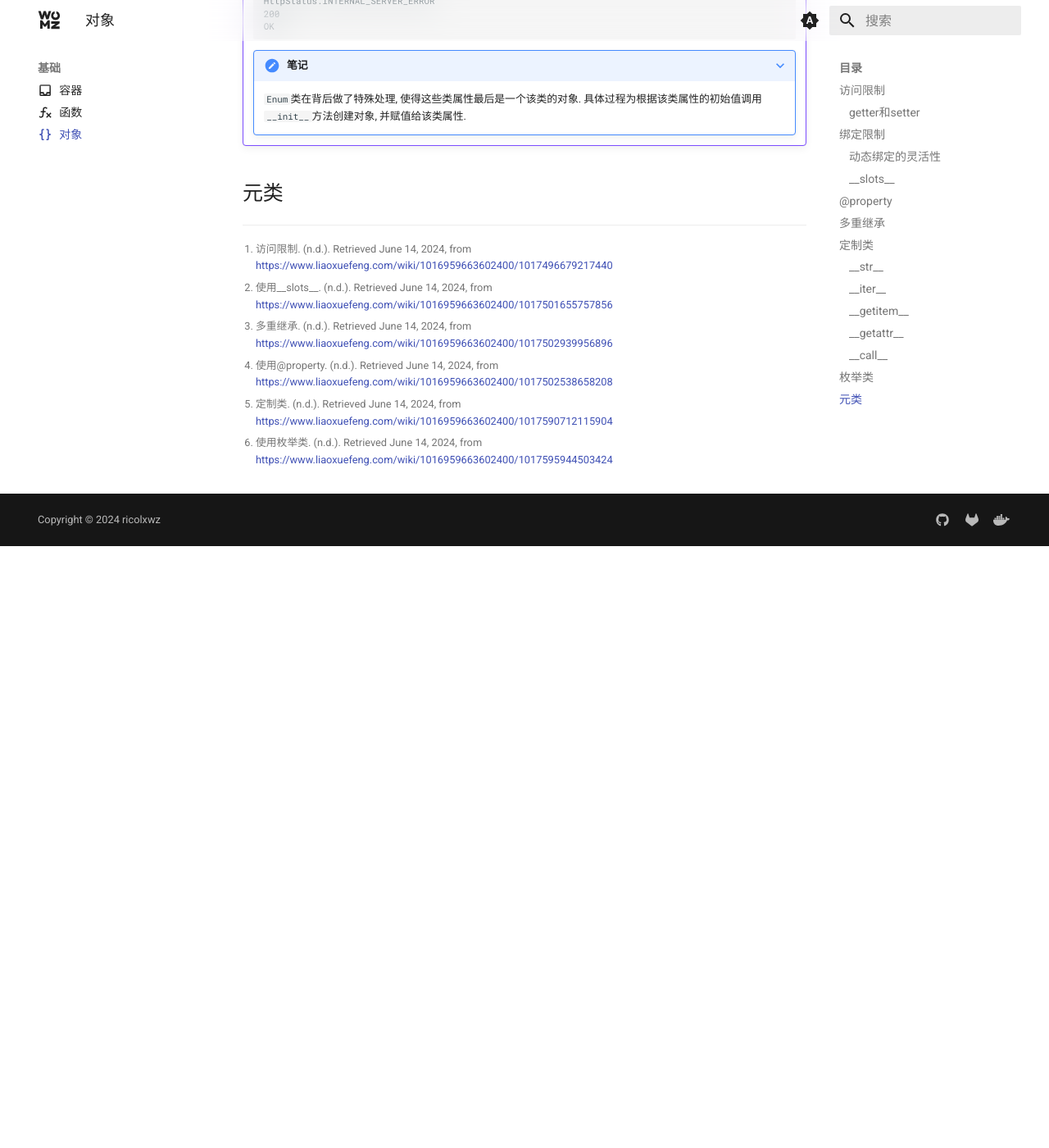
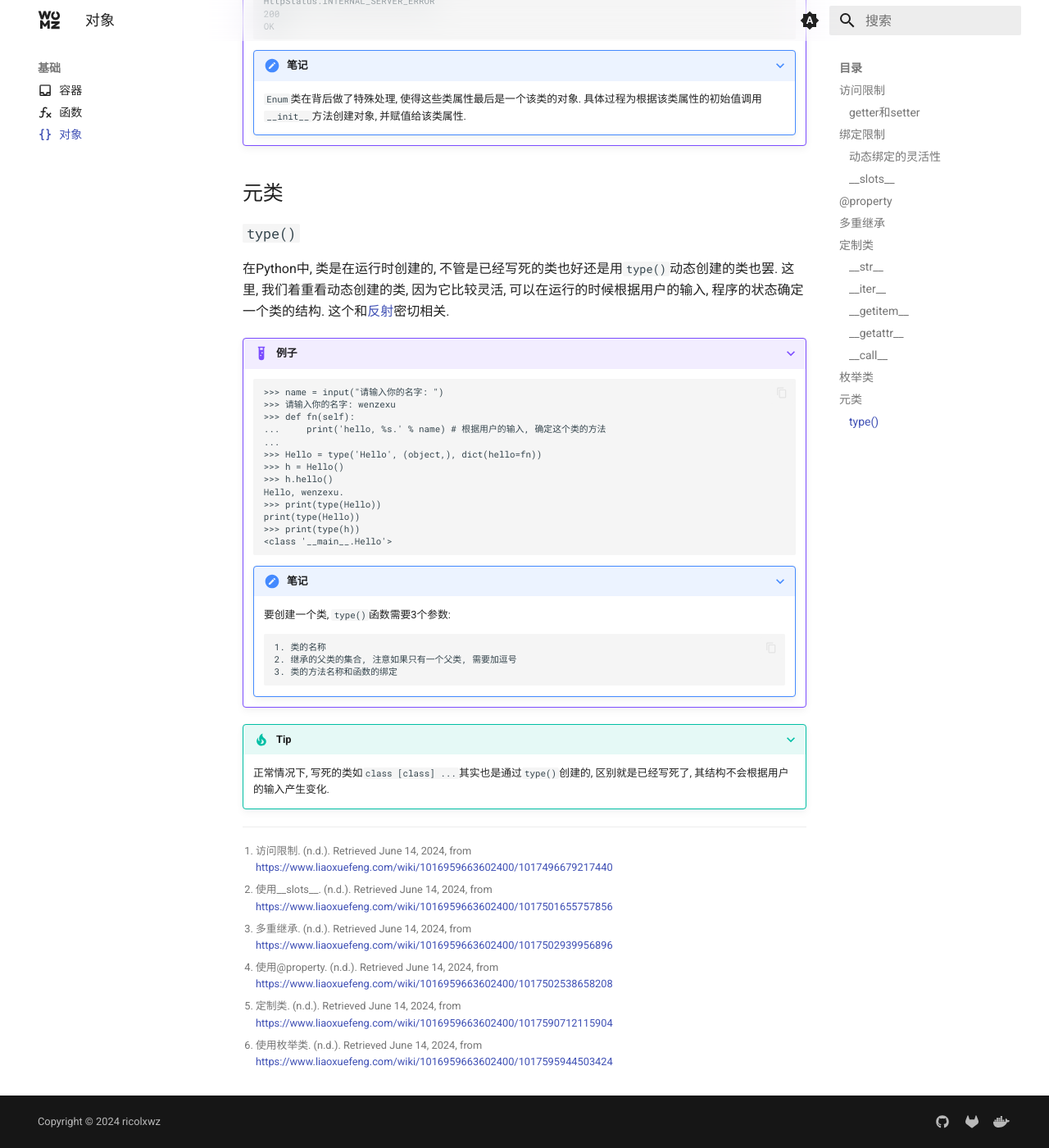
Before and after one commit to sigmax01/py, an MkDocs documentation site: the page built from docs/基础/对象.md, in a window 1280 px wide and 1400 px high, scrolled down 12383 px. Shown: the whole window at 82% size. Built offline with MkDocs 1.6.1 and Material for MkDocs 9.7.7, drawn with Linux system fonts in a browser that asks for light colours; before the commit the page ends 13049 px from its top, so only the background shows below that.

Commit message:
docs: Update documentation for dynamic class creation with `type()`

````diff
--- a/docs/基础/对象.md
+++ b/docs/基础/对象.md
@@ -675,7 +675,39 @@ icon: material/code-braces
 
 ## 元类
 
+### `type()`
 
+在Python中, 类是在运行时创建的, 不管是已经写死的类也好还是用`type()`动态创建的类也罢. 这里, 我们着重看动态创建的类, 因为它比较灵活, 可以在运行的时候根据用户的输入, 程序的状态确定一个类的结构. 这个和[反射](https://www.tutorialspoint.com/python/python_reflection.htm)密切相关.
+
+???+ example "例子"
+
+    ```
+    >>> name = input("请输入你的名字: ")
+    >>> 请输入你的名字: wenzexu
+    >>> def fn(self):
+    ...     print('hello, %s.' % name) # 根据用户的输入, 确定这个类的方法
+    ...
+    >>> Hello = type('Hello', (object,), dict(hello=fn))
+    >>> h = Hello()
+    >>> h.hello()
+    Hello, wenzexu.
+    >>> print(type(Hello))
+    print(type(Hello))
+    >>> print(type(h))
+    <class '__main__.Hello'>
+    ```
+
+    ???+ note "笔记"
+
+        要创建一个类, `type()`函数需要3个参数:
+
+            1. 类的名称
+            2. 继承的父类的集合, 注意如果只有一个父类, 需要加逗号
+            3. 类的方法名称和函数的绑定
+
+???+ tip "Tip"
+
+    正常情况下, 写死的类如`class [class] ...`其实也是通过`type()`创建的, 区别就是已经写死了, 其结构不会根据用户的输入产生变化.
 
 [^1]: 访问限制. (n.d.). Retrieved June 14, 2024, from https://www.liaoxuefeng.com/wiki/1016959663602400/1017496679217440
 [^2]: 使用__slots__. (n.d.). Retrieved June 14, 2024, from https://www.liaoxuefeng.com/wiki/1016959663602400/1017501655757856
````
